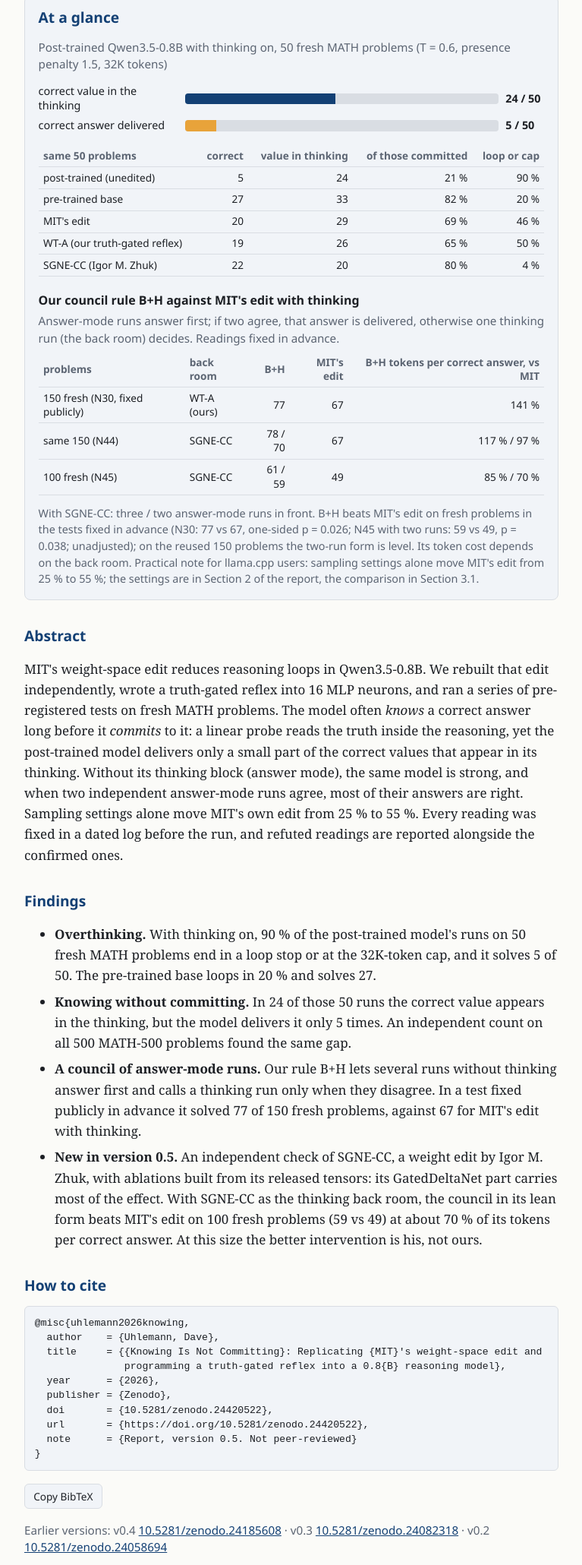
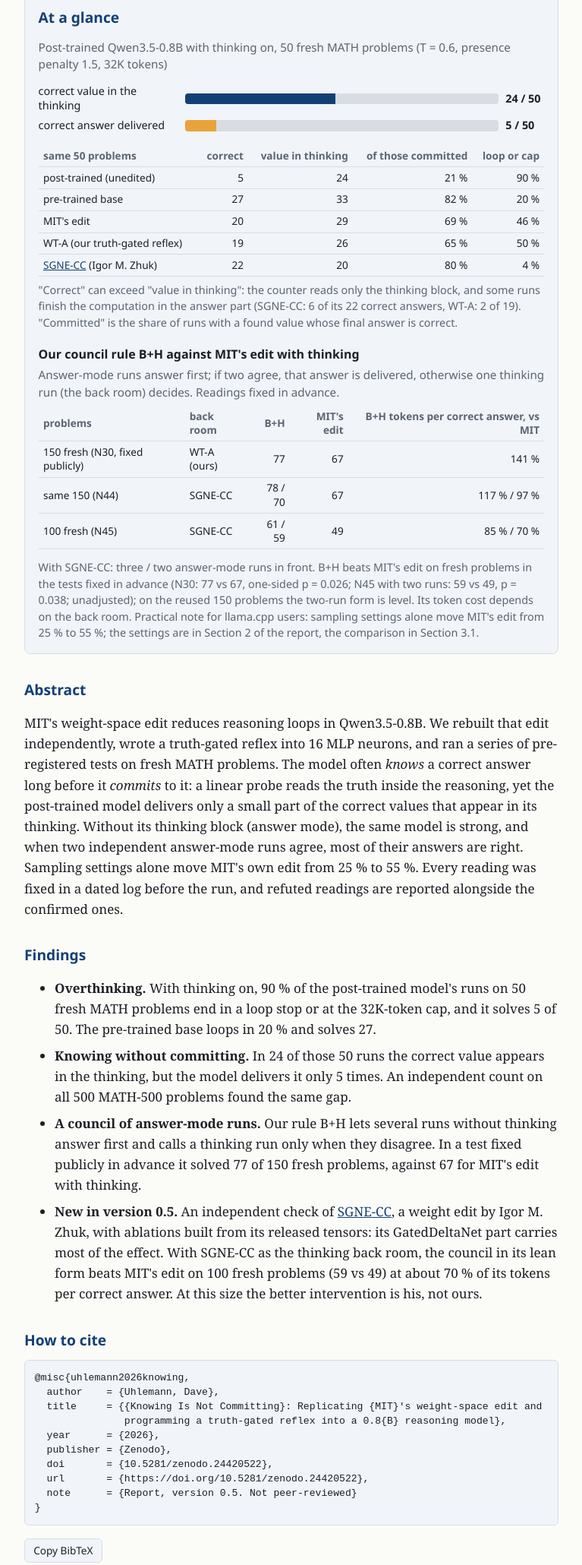
Before and after one commit to NeoCortex0815/knowing-is-not-committing, a plain HTML site: page docs/index.html in a window 1280 px wide. Shown: the part 343-2403 px from the top of the page at 76% size, without its empty margins (256-1023 px from the left). Drawn offline with Linux system fonts and the light colour scheme.

Commit message:
Landing page: link SGNE-CC (Igor M. Zhuk) and explain correct vs found
Co-Authored-By: Claude Opus 5.5 <noreply@anthropic.com>

```diff
--- a/docs/index.html
+++ b/docs/index.html
@@ -116,9 +116,12 @@ Report, version 0.5 · 21 November 2026 · not peer-reviewed · DOI <a href="htt
     <tr><td>pre-trained base</td><td>27</td><td>33</td><td>82 %</td><td>20 %</td></tr>
     <tr><td>MIT's edit</td><td>20</td><td>29</td><td>69 %</td><td>46 %</td></tr>
     <tr><td>WT-A (our truth-gated reflex)</td><td>19</td><td>26</td><td>65 %</td><td>50 %</td></tr>
-    <tr><td>SGNE-CC (Igor M. Zhuk)</td><td>22</td><td>20</td><td>80 %</td><td>4 %</td></tr>
+    <tr><td><a href="https://huggingface.co/Nondual-Observer/Qwen3.5-0.8B-SGNE-CC">SGNE-CC</a> (Igor M. Zhuk)</td><td>22</td><td>20</td><td>80 %</td><td>4 %</td></tr>
   </tbody>
 </table></div>
+<p class="note" style="margin-top:.4rem">"Correct" can exceed "value in thinking": the counter reads only the thinking block, and some runs finish
+the computation in the answer part (SGNE-CC: 6 of its 22 correct answers, WT-A: 2 of 19). "Committed" is the share of runs with a found
+value whose final answer is correct.</p>
 <h3 style="font: 600 1rem/1.3 'Segoe UI', system-ui, sans-serif; margin: 1.3rem 0 .3rem;">Our council rule B+H against MIT's edit with thinking</h3>
 <p class="meta" style="margin:0 0 .4rem">Answer-mode runs answer first; if two agree, that answer is delivered, otherwise one thinking run (the back room) decides.
 Readings fixed in advance.</p>
@@ -154,7 +157,7 @@ ones.</p>
   <li><strong>A council of answer-mode runs.</strong> Our rule B+H lets several runs without thinking answer first and calls a thinking
   run only when they disagree. In a test fixed publicly in advance it solved 77 of 150 fresh problems, against 67 for MIT's edit
   with thinking.</li>
-  <li><strong>New in version 0.5.</strong> An independent check of SGNE-CC, a weight edit by Igor M. Zhuk, with ablations built from its
+  <li><strong>New in version 0.5.</strong> An independent check of <a href="https://huggingface.co/Nondual-Observer/Qwen3.5-0.8B-SGNE-CC">SGNE-CC</a>, a weight edit by Igor M. Zhuk, with ablations built from its
   released tensors: its GatedDeltaNet part carries most of the effect. With SGNE-CC as the thinking back room, the council in its
   lean form beats MIT's edit on 100 fresh problems (59 vs 49) at about 70 % of its tokens per correct answer. At this size the better
   intervention is his, not ours.</li>
@@ -179,7 +182,8 @@ v0.2 <a href="https://doi.org/10.5281/zenodo.24058694">10.5281/zenodo.24058694</
 <footer>
 Questions and corrections are welcome as <a href="https://github.com/NeoCortex0815/knowing-is-not-committing/issues">GitHub issues</a>.
 The work was done with AI assistance, disclosed in Section 8 of the report. Original edit: MIT CSAIL,
-<a href="https://rikiyat.github.io/blog/weight-space-programming/">Sparks of Weight-Space Programming</a>. Code under the Apache License 2.0.
+<a href="https://rikiyat.github.io/blog/weight-space-programming/">Sparks of Weight-Space Programming</a>. SGNE-CC: Igor M. Zhuk,
+<a href="https://huggingface.co/Nondual-Observer/Qwen3.5-0.8B-SGNE-CC">model on Hugging Face</a> and <a href="https://doi.org/10.5281/zenodo.24235218">study on Zenodo</a>. Code under the Apache License 2.0.
 </footer>
 </main>
 <script>
```
